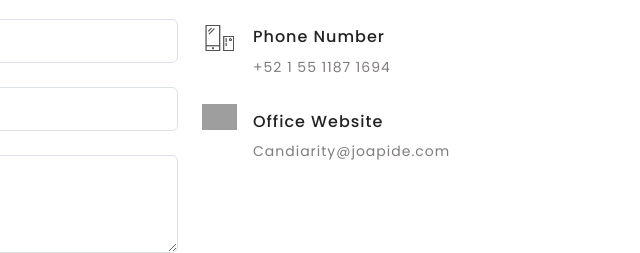
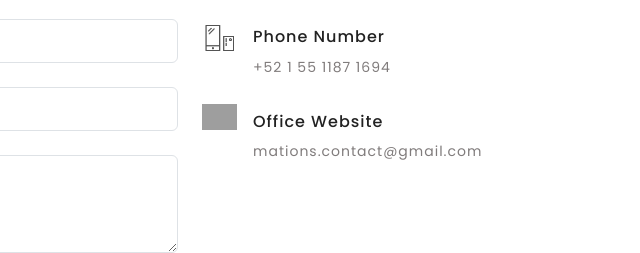
Before and after one commit to Josue-Alexander/proyecto_obed, a plain HTML site: page contact.html in a window 1280 px wide. Shown: the part 891-1144 px from the top of the page, 640-1280 px from the left. Drawn offline with Linux system fonts and the light colour scheme; grey boxes are pictures that could not be loaded.

Commit message:
pre-final2

```diff
--- a/contact.html
+++ b/contact.html
@@ -184,7 +184,7 @@
                             </div>
                             <div class="overflow-hidden">
                                 <h6 class="mt-2">Office Website</h6>
-                                <p class="text-muted mb-0">Candiarity@joapide.com</p>
+                                <p class="text-muted mb-0">mations.contact@gmail.com</p>
                             </div>
                         </div>
                     </div>
```
